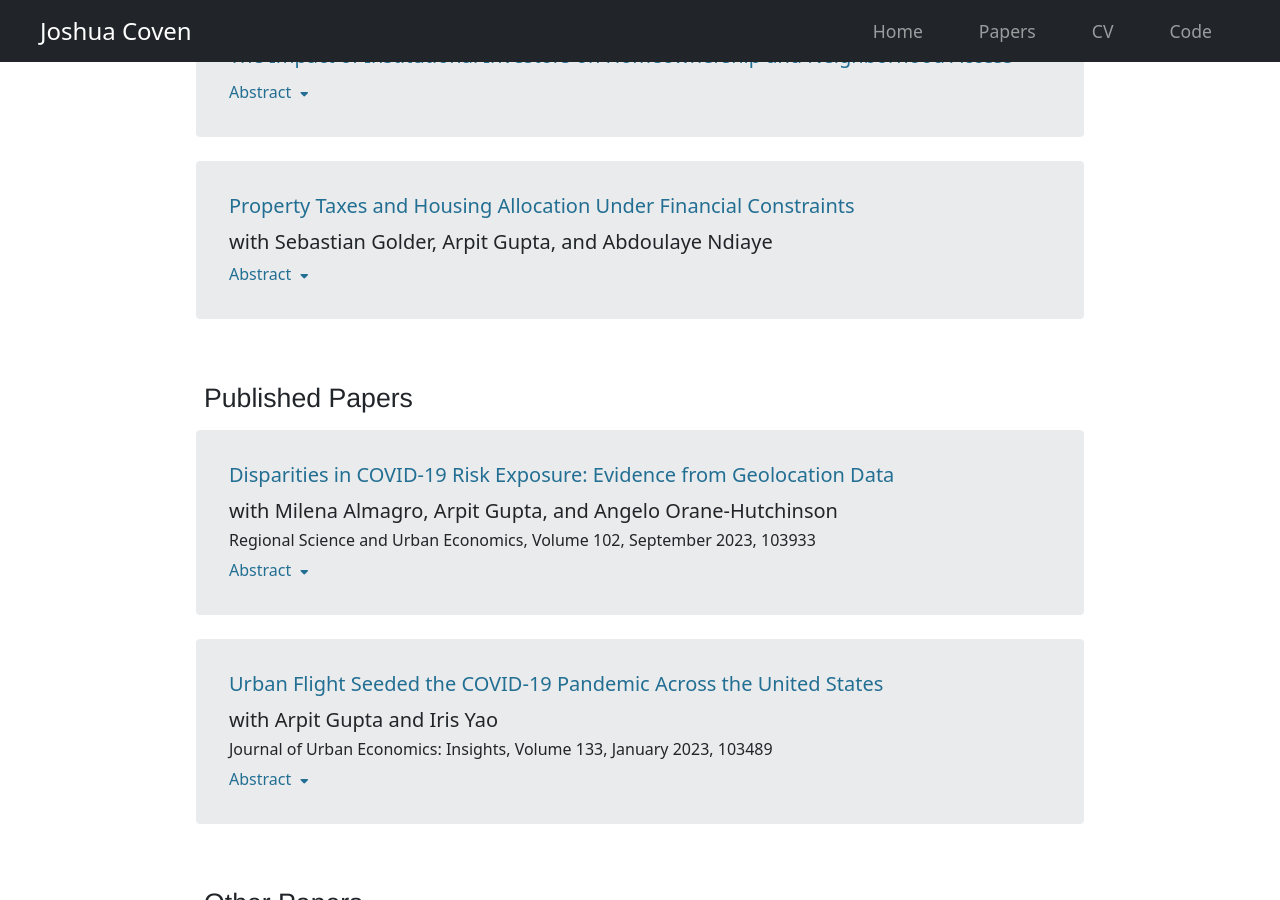
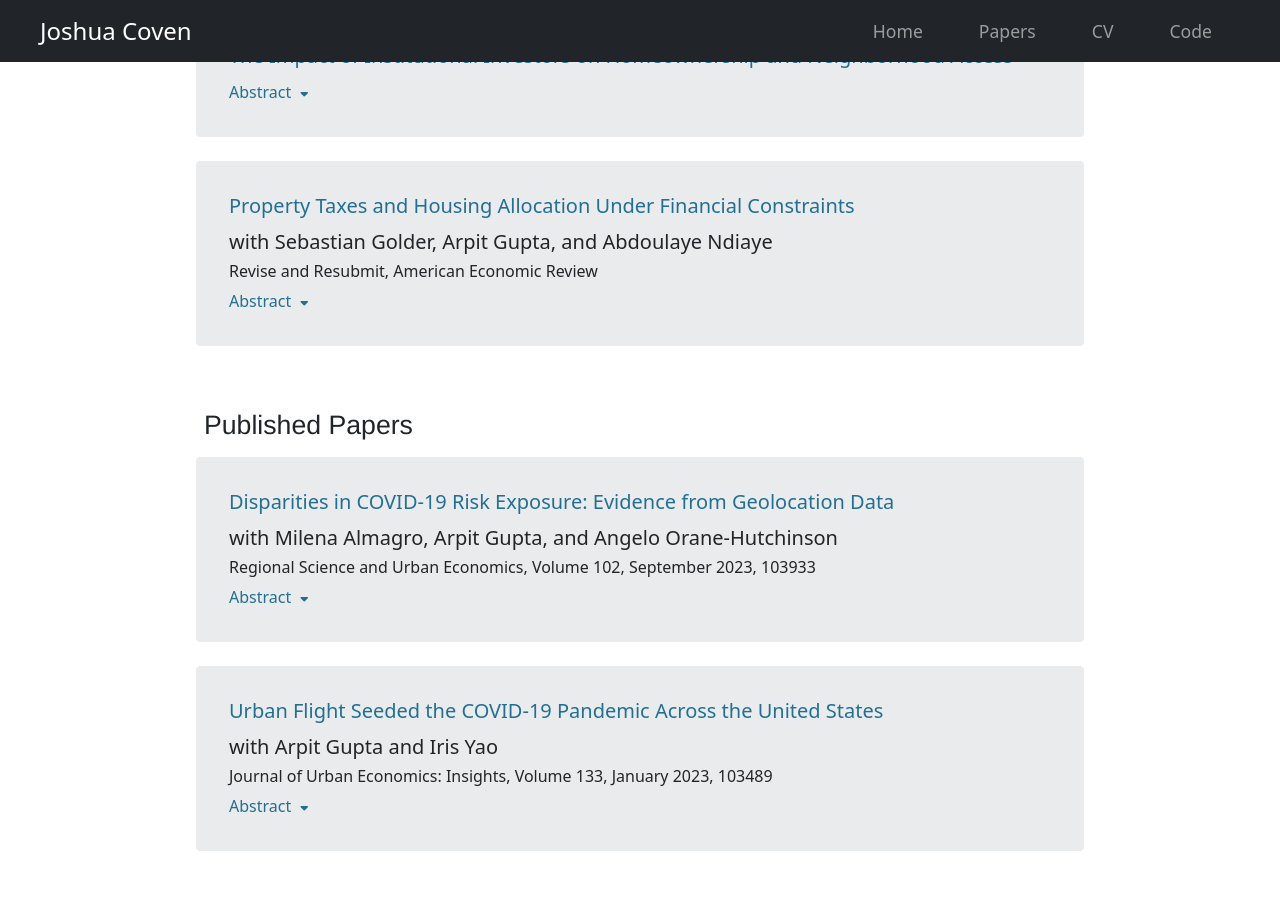
Before and after one commit to joshuacoven/joshuacoven.github.io, a Jekyll site: the page built from _pages/home.md, in a window 1280 px wide and 900 px high, scrolled down 619 px. Built offline with Jekyll 4.4.1, drawn with Linux system fonts in a browser that asks for light colours.

Commit message:
website update

```diff
--- a/_pages/home.md
+++ b/_pages/home.md
@@ -46,6 +46,7 @@ permalink: /
                 </a>
             </h5>
             <h5>with Sebastian Golder, Arpit Gupta, and Abdoulaye Ndiaye</h5>
+            <h6>Revise and Resubmit, American Economic Review</h6>
             <button class="drawer-toggle" onclick="toggleDrawer('abstract2')">Abstract <span class="caret" id="caret-abstract2"><i class="fas fa-caret-down"></i></span></button>
             <div class="drawer" id="abstract2">
                 <p class="card-text">Low property taxes amplify lock-in effects for elderly homeowners, limiting housing access for young families. Higher property taxes function as "embedded leverage reducing required down payments through a capitalization effect and enabling greater homeownership among younger households. Our overlapping generations model shows that raising California's property taxes to Texas levels would increase homeownership by six percentage points and young household ownership by eight percentage points. Conversely, higher capital gains taxes worsen lock-in effects and reduce young homeownership. Asset taxes can effectively reallocate housing to higher-valuation households when financial constraints exist, providing an independent justification for property taxation policies.</p>
```
Also changed, not shown: 1 other file.
